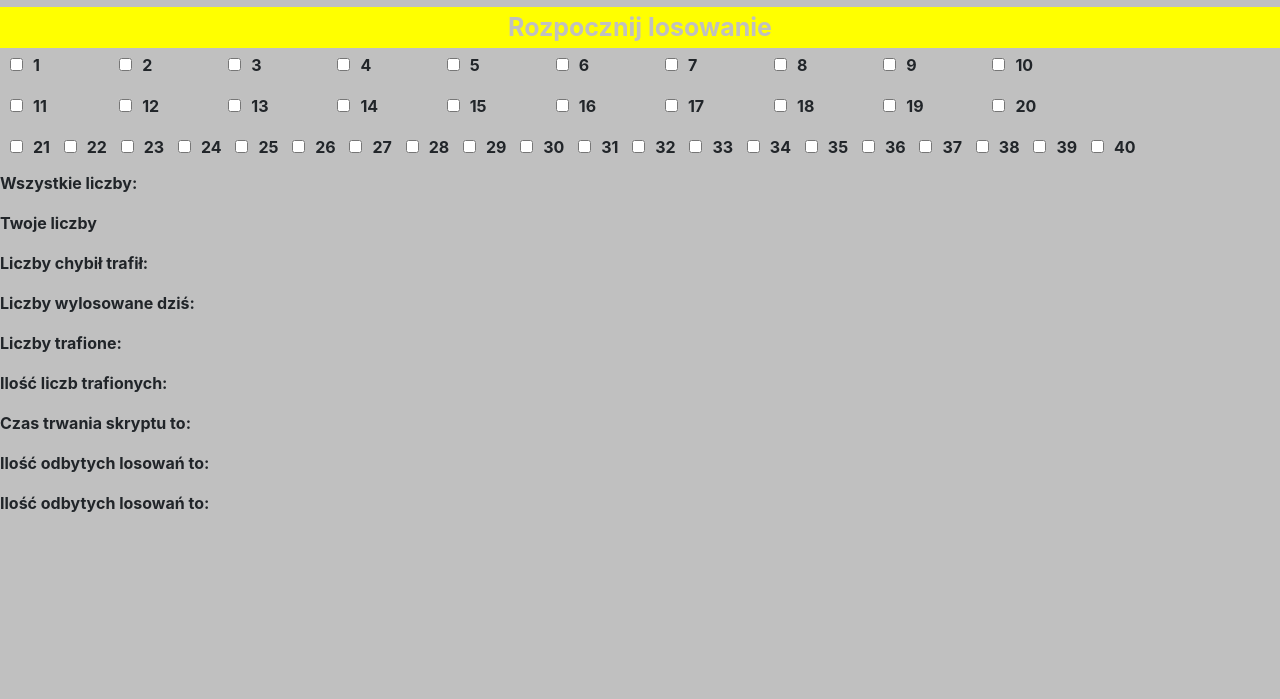
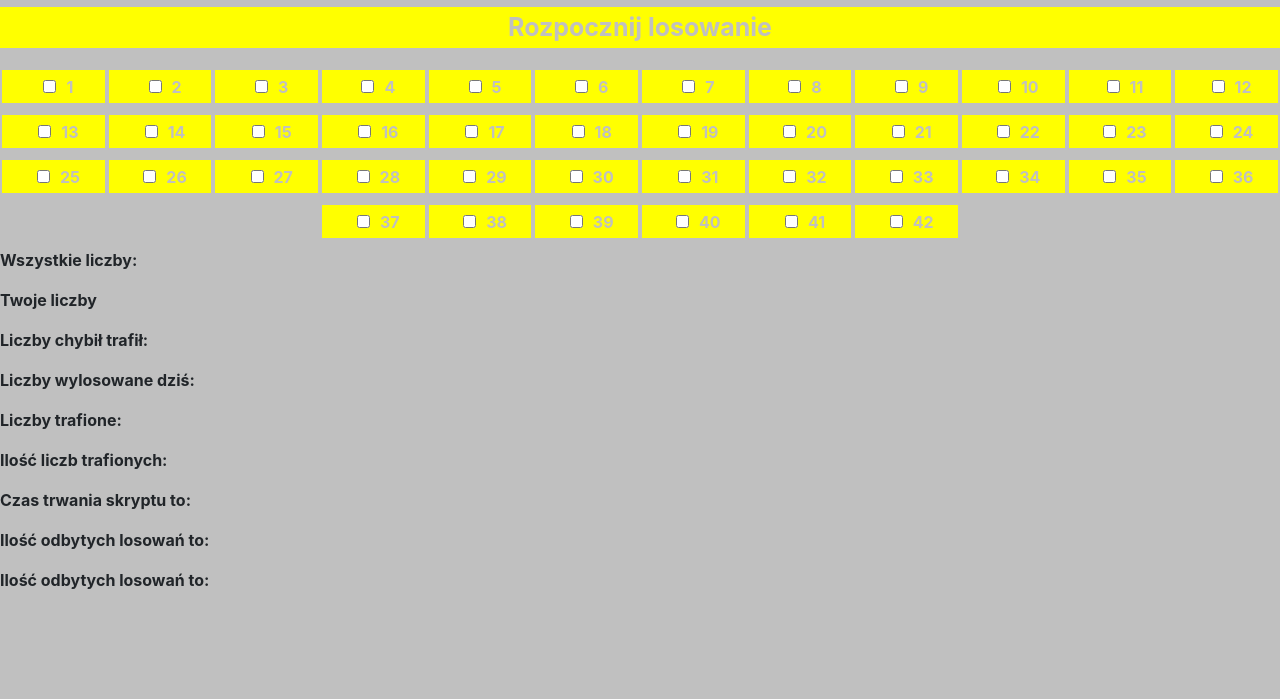
Before and after one commit to szczepaniakmichal/lottery_machine, a plain HTML site: page index.html in a window 1280 px wide. Shown: the part 101-800 px from the top of the page. Drawn offline with nearby package versions, Linux system fonts and the light colour scheme.

Commit message:
change style, continue bebug max 6 numbers

```diff
--- a/css/style.css
+++ b/css/style.css
@@ -1,7 +1,7 @@
 * {
     margin: 0;
     padding: 0;
-  /*box-sizing: border-box;*/
+  box-sizing: border-box;
 }
 
 body {
@@ -11,6 +11,44 @@ body {
 
 input[type=checkbox] {
     margin: 10px;
+}
+
+label {
+    background-color: yellow;
+    color: silver;
+    border: silver solid 2px;
+    transition: 1s;
+}
+
+body > div > div:nth-child(4) {
+    margin-top: 20px;
+}
+
+.container-fluid {
+    padding: 0 !important;
+}
+
+.row.no-gutters {
+    margin-right: 0;
+    margin-left: 0;
+}
+
+[class^="col-"], [class*=" col-"] {
+      padding-right: 0;
+      padding-left: 0;
+  }
+
+.row {
+    display: flex;
+    justify-content: center;
+}
+
+.row > label {
+    text-align: center;
+}
+
+.row > h1 {
+    text-align: center;
 }
 
 .rodzaj_gry, .rodzaj_gry > option {
@@ -39,10 +77,10 @@ input[type=checkbox] {
     margin-top: 10px;
 }
 
-.start_game:hover {
+.start_game:hover, label:hover {
     background-color: silver;
     color: yellow;
-    border: silver solid 2px;
+    border: yellow solid 2px;
     transition: 1s;
 }
 
@@ -62,4 +100,6 @@ input[type=checkbox] {
 
 .display {
     display: block;
+    position: absolute;
+    top: 0;
 }
--- a/index.html
+++ b/index.html
@@ -14,11 +14,11 @@
 </head>
 
 <body>
-    <div class="container-fluid">
-        <div class="row">
+<div class="container-fluid no-gutters">
+    <div class="row no-gutters">
         <h1 class="col-xl-12">Maszyna losująca</h1>
     </div>
-        <div class="row">
+    <div class="row no-gutters">
         <h3>Wybierz rodzaj gry: </h3>
         <select class="margin rodzaj_gry" name="" id="rodzajGry">
             <option value="duzyMottek">Duzy Mottek</option>
@@ -27,65 +27,64 @@
         <!--        <label class="col-xl-6 col-sm-12" for="duzyMottek"><input type="checkbox" name="" id="duzyMottek" value="duzyMottek">Duzy Mottek</label>-->
         <!--        <label class="col-xl-6 col-sm-12" for="malyMottek"><input type="checkbox" name="" id="malyMottek" value="malyMottek">Mały Mottek</label>-->
     </div>
-        <div class="row">
+    <div class="row no-gutters">
         <button class="col-xl-12 start_game" onclick="wszystkieFunkcje()">Rozpocznij losowanie</button>
     </div>
+
+    <div class="row no-gutters">
+        <label class="col-xl-1 col-md-4 col-sm-6 col-12" for="number1"><input type="checkbox" name="" id="number1" value="1">1</label>
+        <label class="col-xl-1 col-md-4 col-sm-6 col-12" for="number2"><input type="checkbox" name="" id="number2" value="2">2</label>
+        <label class="col-xl-1 col-md-4 col-sm-6 col-12" for="number3"><input type="checkbox" name="" id="number3" value="3">3</label>
+        <label class="col-xl-1 col-md-4 col-sm-6 col-12" for="number4"><input type="checkbox" name="" id="number4" value="4">4</label>
+        <label class="col-xl-1 col-md-4 col-sm-6 col-12" for="number5"><input type="checkbox" name="" id="number5" value="5">5</label>
+        <label class="col-xl-1 col-md-4 col-sm-6 col-12" for="number6"><input type="checkbox" name="" id="number6" value="6">6</label>
+        <label class="col-xl-1 col-md-4 col-sm-6 col-12" for="number7"><input type="checkbox" name="" id="number7" value="7">7</label>
+        <label class="col-xl-1 col-md-4 col-sm-6 col-12" for="number8"><input type="checkbox" name="" id="number8" value="8">8</label>
+        <label class="col-xl-1 col-md-4 col-sm-6 col-12" for="number9"><input type="checkbox" name="" id="number9" value="9">9</label>
+        <label class="col-xl-1 col-md-4 col-sm-6 col-12" for="number10"><input type="checkbox" name="" id="number10" value="10">10</label>
+        <label class="col-xl-1 col-md-4 col-sm-6 col-12" for="number11"><input type="checkbox" name="" id="number11" value="11">11</label>
+        <label class="col-xl-1 col-md-4 col-sm-6 col-12" for="number12"><input type="checkbox" name="" id="number12" value="12">12</label>
     </div>
 
-
-        <div class="row">
-<!--            <div class="col-12">-->
-                <label class="col-1" for="number1"><input type="checkbox" name="" id="number1" value="1">1</label>
-                <label class="col-1" for="number2"><input type="checkbox" name="" id="number2" value="2">2</label>
-                <label class="col-1" for="number3"><input type="checkbox" name="" id="number3" value="3">3</label>
-                <label class="col-1" for="number4"><input type="checkbox" name="" id="number4" value="4">4</label>
-                <label class="col-1" for="number5"><input type="checkbox" name="" id="number5" value="5">5</label>
-                <label class="col-1" for="number6"><input type="checkbox" name="" id="number6" value="6">6</label>
-                <label class="col-1" for="number7"><input type="checkbox" name="" id="number7" value="7">7</label>
-                <label class="col-1" for="number8"><input type="checkbox" name="" id="number8" value="8">8</label>
-                <label class="col-1" for="number9"><input type="checkbox" name="" id="number9" value="9">9</label>
-                <label class="col-1" for="number10"><input type="checkbox" name="" id="number10" value="10">10</label>
-<!--            </div>-->
-
-        </div>
-        <div class="row">
-<!--            <div class="col-1">-->
-                <label class="col-1" for="number11"><input type="checkbox" name="" id="number11" value="11">11</label>
-                <label class="col-1" for="number12"><input type="checkbox" name="" id="number12" value="12">12</label>
-                <label class="col-1" for="number13"><input type="checkbox" name="" id="number13" value="13">13</label>
-                <label class="col-1" for="number14"><input type="checkbox" name="" id="number14" value="14">14</label>
-                <label class="col-1" for="number15"><input type="checkbox" name="" id="number15" value="15">15</label>
-                <label class="col-1" for="number16"><input type="checkbox" name="" id="number16" value="16">16</label>
-                <label class="col-1" for="number17"><input type="checkbox" name="" id="number17" value="17">17</label>
-                <label class="col-1" for="number18"><input type="checkbox" name="" id="number18" value="18">18</label>
-                <label class="col-1" for="number19"><input type="checkbox" name="" id="number19" value="19">19</label>
-                <label class="col-1" for="number20"><input type="checkbox" name="" id="number20" value="20">20</label>
-<!--            </div>-->
-
+    <div class="row no-gutters">
+        <label class="col-xl-1 col-md-4 col-sm-6 col-12" for="number13"><input type="checkbox" name="" id="number13" value="13">13</label>
+        <label class="col-xl-1 col-md-4 col-sm-6 col-12" for="number14"><input type="checkbox" name="" id="number14" value="14">14</label>
+        <label class="col-xl-1 col-md-4 col-sm-6 col-12" for="number15"><input type="checkbox" name="" id="number15" value="15">15</label>
+        <label class="col-xl-1 col-md-4 col-sm-6 col-12" for="number16"><input type="checkbox" name="" id="number16" value="16">16</label>
+        <label class="col-xl-1 col-md-4 col-sm-6 col-12" for="number17"><input type="checkbox" name="" id="number17" value="17">17</label>
+        <label class="col-xl-1 col-md-4 col-sm-6 col-12" for="number18"><input type="checkbox" name="" id="number18" value="18">18</label>
+        <label class="col-xl-1 col-md-4 col-sm-6 col-12" for="number19"><input type="checkbox" name="" id="number19" value="19">19</label>
+        <label class="col-xl-1 col-md-4 col-sm-6 col-12" for="number20"><input type="checkbox" name="" id="number20" value="20">20</label>
+        <label class="col-xl-1 col-md-4 col-sm-6 col-12" for="number21"><input type="checkbox" name="" id="number21" value="21">21</label>
+        <label class="col-xl-1 col-md-4 col-sm-6 col-12" for="number22"><input type="checkbox" name="" id="number22" value="22">22</label>
+        <label class="col-xl-1 col-md-4 col-sm-6 col-12" for="number23"><input type="checkbox" name="" id="number23" value="23">23</label>
+        <label class="col-xl-1 col-md-4 col-sm-6 col-12" for="number24"><input type="checkbox" name="" id="number24" value="24">24</label>
     </div>
 
+    <div class="row no-gutters">
+        <label class="col-xl-1 col-md-4 col-sm-6 col-12" for="number25"><input type="checkbox" name="" id="number25" value="25">25</label>
+        <label class="col-xl-1 col-md-4 col-sm-6 col-12" for="number26"><input type="checkbox" name="" id="number26" value="26">26</label>
+        <label class="col-xl-1 col-md-4 col-sm-6 col-12" for="number27"><input type="checkbox" name="" id="number27" value="27">27</label>
+        <label class="col-xl-1 col-md-4 col-sm-6 col-12" for="number28"><input type="checkbox" name="" id="number28" value="28">28</label>
+        <label class="col-xl-1 col-md-4 col-sm-6 col-12" for="number29"><input type="checkbox" name="" id="number29" value="29">29</label>
+        <label class="col-xl-1 col-md-4 col-sm-6 col-12" for="number30"><input type="checkbox" name="" id="number30" value="30">30</label>
+        <label class="col-xl-1 col-md-4 col-sm-6 col-12" for="number31"><input type="checkbox" name="" id="number31" value="31">31</label>
+        <label class="col-xl-1 col-md-4 col-sm-6 col-12" for="number32"><input type="checkbox" name="" id="number32" value="32">32</label>
+        <label class="col-xl-1 col-md-4 col-sm-6 col-12" for="number33"><input type="checkbox" name="" id="number33" value="33">33</label>
+        <label class="col-xl-1 col-md-4 col-sm-6 col-12" for="number34"><input type="checkbox" name="" id="number34" value="34">34</label>
+        <label class="col-xl-1 col-md-4 col-sm-6 col-12" for="number35"><input type="checkbox" name="" id="number35" value="35">35</label>
+        <label class="col-xl-1 col-md-4 col-sm-6 col-12" for="number36"><input type="checkbox" name="" id="number36" value="36">36</label>
+    </div>
 
-        <label for="number21"><input type="checkbox" name="" id="number21" value="21">21</label>
-        <label for="number22"><input type="checkbox" name="" id="number22" value="22">22</label>
-        <label for="number23"><input type="checkbox" name="" id="number23" value="23">23</label>
-        <label for="number24"><input type="checkbox" name="" id="number24" value="24">24</label>
-        <label for="number25"><input type="checkbox" name="" id="number25" value="25">25</label>
-        <label for="number26"><input type="checkbox" name="" id="number26" value="26">26</label>
-        <label for="number27"><input type="checkbox" name="" id="number27" value="27">27</label>
-        <label for="number28"><input type="checkbox" name="" id="number28" value="28">28</label>
-        <label for="number29"><input type="checkbox" name="" id="number29" value="29">29</label>
-        <label for="number30"><input type="checkbox" name="" id="number30" value="30">30</label>
-        <label for="number31"><input type="checkbox" name="" id="number31" value="31">31</label>
-        <label for="number32"><input type="checkbox" name="" id="number32" value="32">32</label>
-        <label for="number33"><input type="checkbox" name="" id="number33" value="33">33</label>
-        <label for="number34"><input type="checkbox" name="" id="number34" value="34">34</label>
-        <label for="number35"><input type="checkbox" name="" id="number35" value="35">35</label>
-        <label for="number36"><input type="checkbox" name="" id="number36" value="36">36</label>
-        <label for="number37"><input type="checkbox" name="" id="number37" value="37">37</label>
-        <label for="number38"><input type="checkbox" name="" id="number38" value="38">38</label>
-        <label for="number39"><input type="checkbox" name="" id="number39" value="39">39</label>
-        <label for="number40"><input type="checkbox" name="" id="number40" value="40">40</label>
-
+    <div class="row no-gutters">
+        <label class="col-xl-1 col-md-4 col-sm-6 col-12" for="number37"><input type="checkbox" name="" id="number37" value="37">37</label>
+        <label class="col-xl-1 col-md-4 col-sm-6 col-12" for="number38"><input type="checkbox" name="" id="number38" value="38">38</label>
+        <label class="col-xl-1 col-md-4 col-sm-6 col-12" for="number39"><input type="checkbox" name="" id="number39" value="39">39</label>
+        <label class="col-xl-1 col-md-4 col-sm-6 col-12" for="number40"><input type="checkbox" name="" id="number40" value="40">40</label>
+        <label class="col-xl-1 col-md-4 col-sm-6 col-12" for="number41"><input type="checkbox" name="" id="number41" value="41">41</label>
+        <label class="col-xl-1 col-md-4 col-sm-6 col-12" for="number42"><input type="checkbox" name="" id="number42" value="42">42</label>
+    </div>
+<div>
 
         <p id="wszystkieLiczby">Wszystkie liczby:</p>
         <p id="UserNumbers">Twoje liczby</p>
```
Also changed, not shown: script/script.js (+9 -2 lines). Lines whose indentation alone changed are shown as unchanged.
